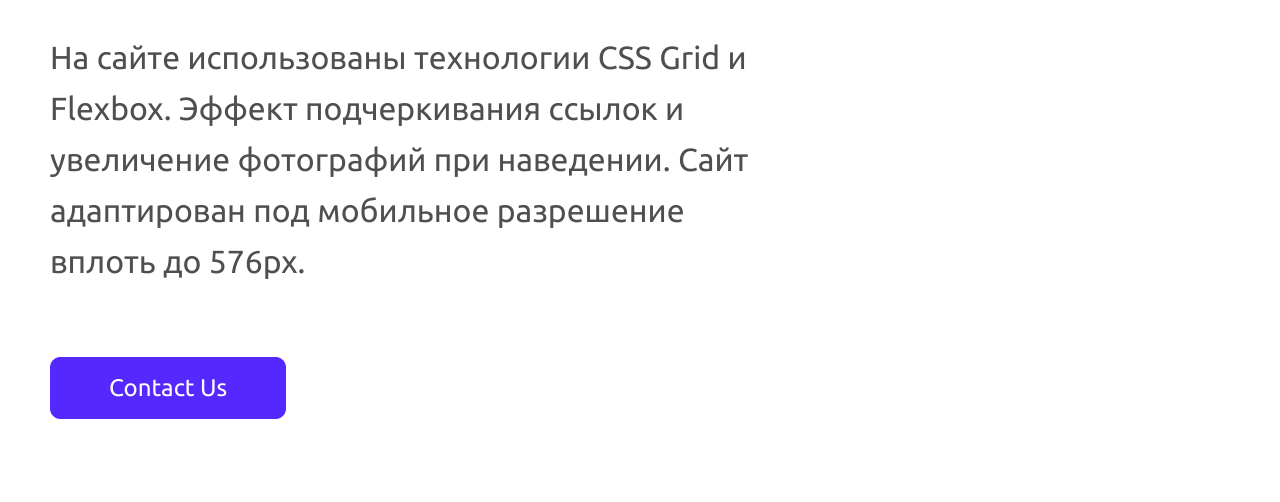
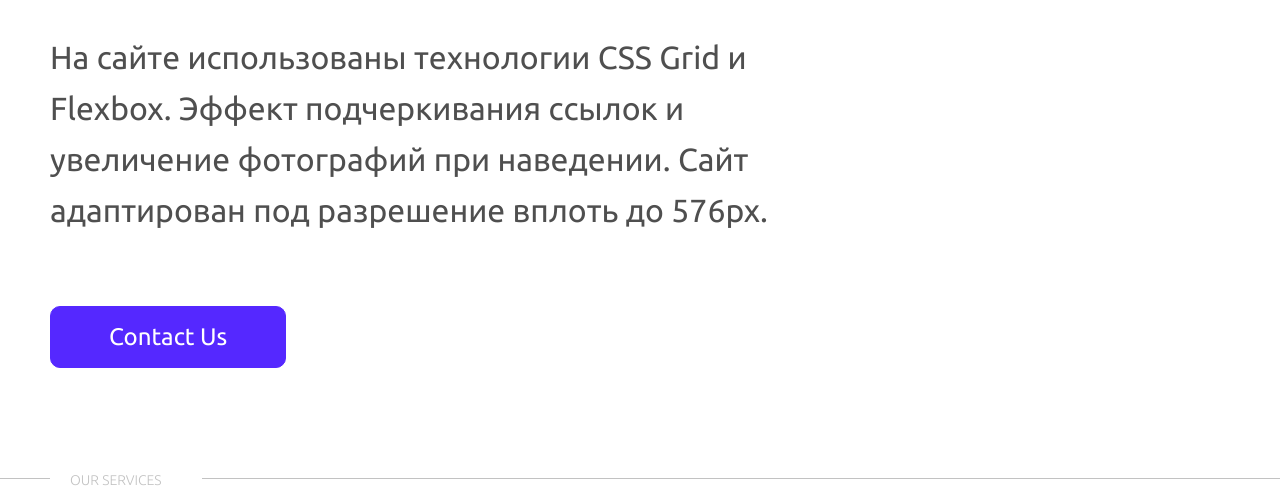
Before and after one commit to AndNem/andnem.github.io, a plain HTML site: page index.html in a window 1280 px wide. Shown: the part 298-800 px from the top of the page. Drawn offline with Linux system fonts and the light colour scheme.

Commit message:
Update index.html

```diff
--- a/index.html
+++ b/index.html
@@ -29,7 +29,7 @@
                     <p class="p__main">
                         На сайте использованы технологии CSS Grid и Flexbox.
                         Эффект подчеркивания ссылок и увеличение фотографий
-                        при наведении. Сайт адаптирован под мобильное разрешение
+                        при наведении. Сайт адаптирован под разрешение
                         вплоть до 576px.
                     </p>
 
```
